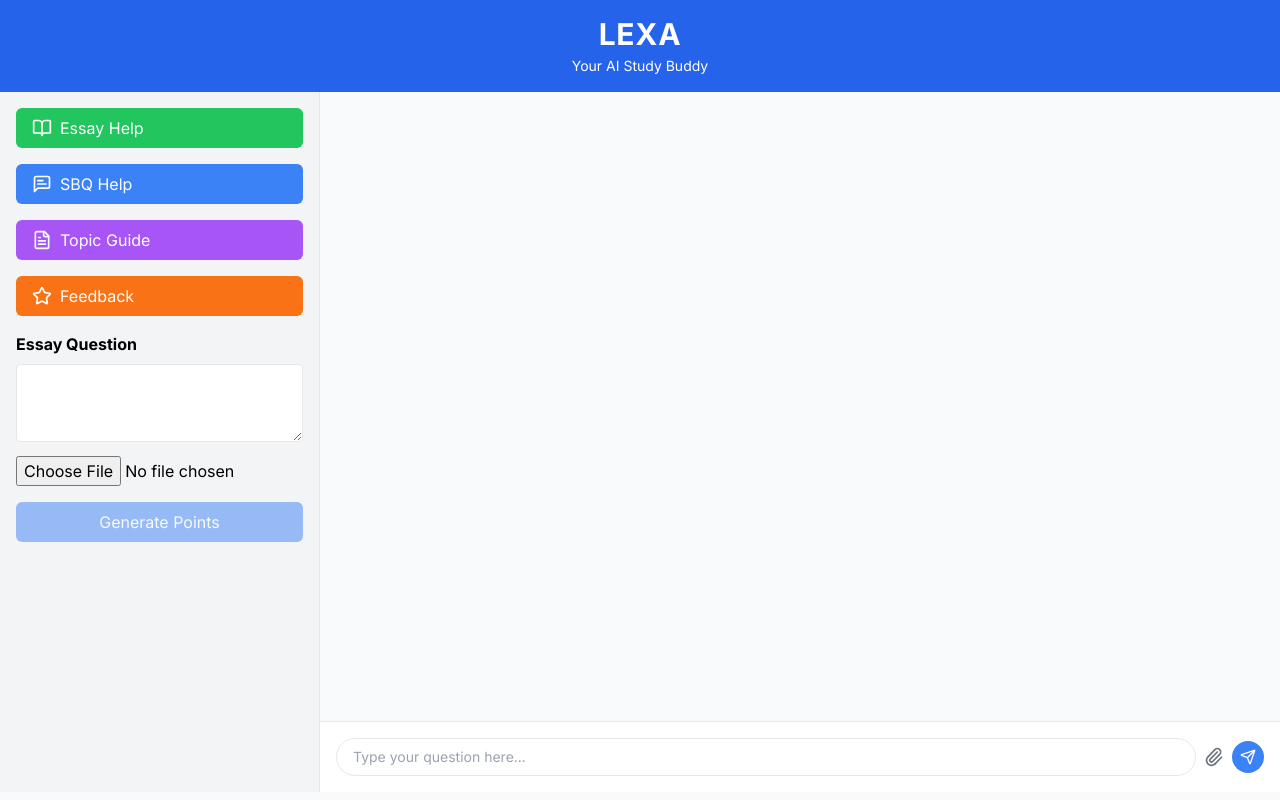
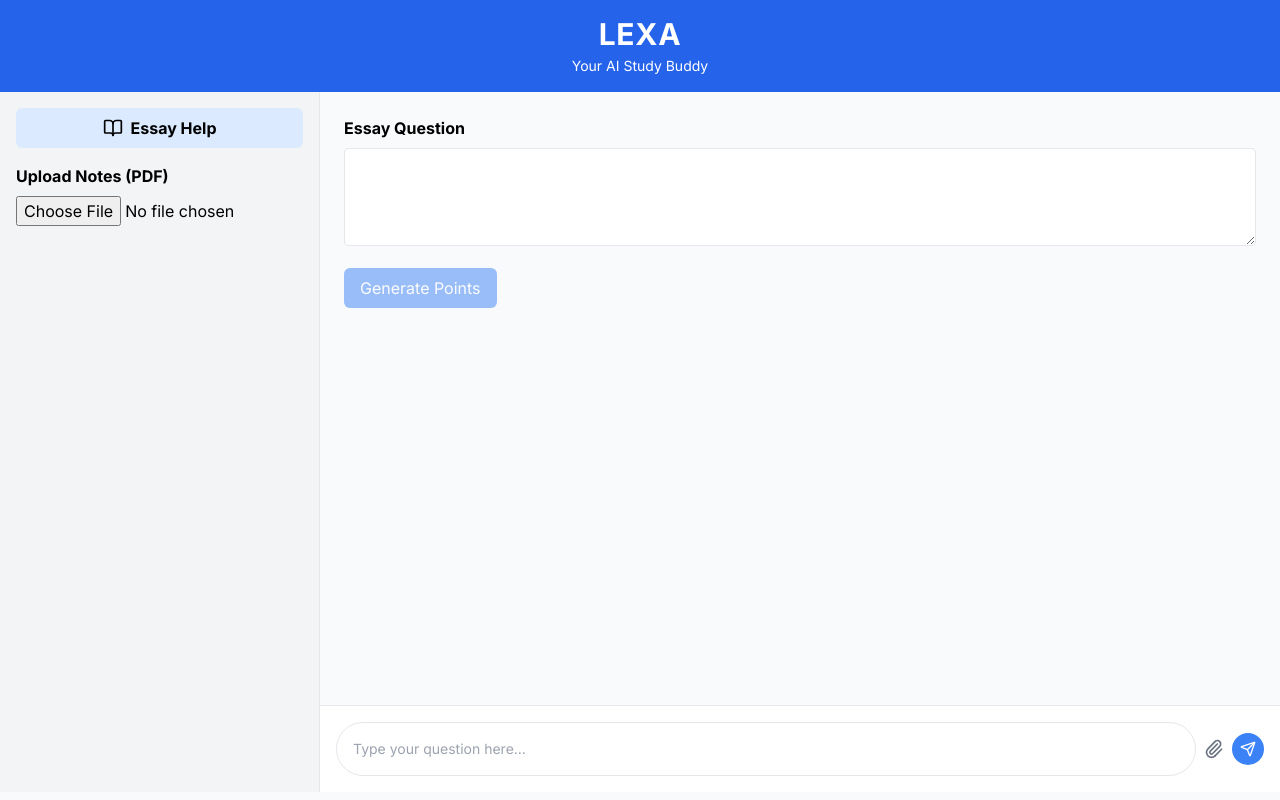
Before and after one commit to vidhuvidz/LEXA, a Next.js app: page / in a window 1280 px wide. Both pictures are taken after a click on the button "Essay Help". Built offline with nearby package versions, Linux system fonts and the light colour scheme.

Commit message:
✨ Restored PEEL Step 2: Evidence logic + UI, added PDF preview, integrated Lucide icons

```diff
--- a/app/page.tsx
+++ b/app/page.tsx
@@ -2,7 +2,7 @@
 "use client";
 
 import { useState } from "react";
-import { Paperclip, Loader2, Send, BookOpen, MessageSquareText, FileText, Star, X } from "lucide-react";
+import { Paperclip, Send, BookOpen, X } from "lucide-react";
 import "./globals.css";
 
 const STEPS = ["init", "question", "point", "evidence", "explanation", "link", "done"] as const;
@@ -108,28 +108,13 @@ export default function Home() {
 
       <div className="flex h-[calc(100vh-100px)]">
         <div className="w-1/4 bg-gray-100 p-4 space-y-4 overflow-y-auto border-r">
-          <button onClick={() => setEssayStep("question")} className="flex items-center gap-2 w-full bg-green-500 hover:bg-green-600 text-white py-2 px-4 rounded-md">
-            <BookOpen className="w-5 h-5" /> Essay Help
-          </button>
-          <button className="flex items-center gap-2 w-full bg-blue-500 hover:bg-blue-600 text-white py-2 px-4 rounded-md">
-            <MessageSquareText className="w-5 h-5" /> SBQ Help
-          </button>
-          <button className="flex items-center gap-2 w-full bg-purple-500 hover:bg-purple-600 text-white py-2 px-4 rounded-md">
-            <FileText className="w-5 h-5" /> Topic Guide
-          </button>
-          <button className="flex items-center gap-2 w-full bg-orange-500 hover:bg-orange-600 text-white py-2 px-4 rounded-md">
-            <Star className="w-5 h-5" /> Feedback
+          <button onClick={() => setEssayStep("question")} className="flex items-center justify-center w-full bg-blue-100 hover:bg-blue-200 text-black py-2 px-4 rounded-md font-semibold">
+            <BookOpen className="w-5 h-5 mr-2" /> Essay Help
           </button>
 
           {essayStep === "question" && (
             <div className="mt-4 space-y-2">
-              <label className="font-semibold block">Essay Question</label>
-              <textarea
-                rows={3}
-                className="w-full border rounded p-2 text-sm"
-                value={essayQuestion}
-                onChange={(e) => setEssayQuestion(e.target.value)}
-              />
+              <label className="font-semibold block">Upload Notes (PDF)</label>
               <input type="file" accept=".pdf" onChange={handleFileUpload} />
               <div className="space-y-1">
                 {fileNames.map((name, idx) => (
@@ -142,11 +127,6 @@ export default function Home() {
                   </div>
                 ))}
               </div>
-              <button
-                onClick={generatePoints}
-                disabled={!essayQuestion.trim() || loading}
-                className="w-full bg-blue-500 text-white py-2 rounded-md mt-2 disabled:opacity-50"
-              >Generate Points</button>
             </div>
           )}
 
@@ -168,6 +148,23 @@ export default function Home() {
 
         <div className="w-3/4 flex flex-col justify-between">
           <div className="flex-1 p-6 overflow-y-auto">
+            {essayStep === "question" && (
+              <div className="mb-6">
+                <label className="block mb-2 font-semibold">Essay Question</label>
+                <textarea
+                  rows={4}
+                  value={essayQuestion}
+                  onChange={(e) => setEssayQuestion(e.target.value)}
+                  className="w-full border rounded p-2 text-sm mb-4"
+                />
+                <button
+                  onClick={generatePoints}
+                  disabled={!essayQuestion.trim() || loading}
+                  className="bg-blue-500 text-white py-2 px-4 rounded-md disabled:opacity-50"
+                >Generate Points</button>
+              </div>
+            )}
+
             {messages.map((m, i) => (
               <div key={i} className={`mb-4 ${m.role === "user" ? "text-right" : "text-left"}`}>
                 <p className={m.role === "assistant" ? "bg-gray-100 inline-block px-4 py-2 rounded-md" : "bg-blue-100 inline-block px-4 py-2 rounded-md"}>
@@ -186,7 +183,7 @@ export default function Home() {
               value={input}
               onChange={(e) => setInput(e.target.value)}
               onKeyDown={(e) => e.key === "Enter" && sendMessage()}
-              className="flex-1 px-4 py-2 border rounded-full text-sm"
+              className="flex-1 px-4 py-4 border rounded-full text-sm"
             />
             <label className="cursor-pointer">
               <Paperclip className="text-gray-500 w-5 h-5" />
```
